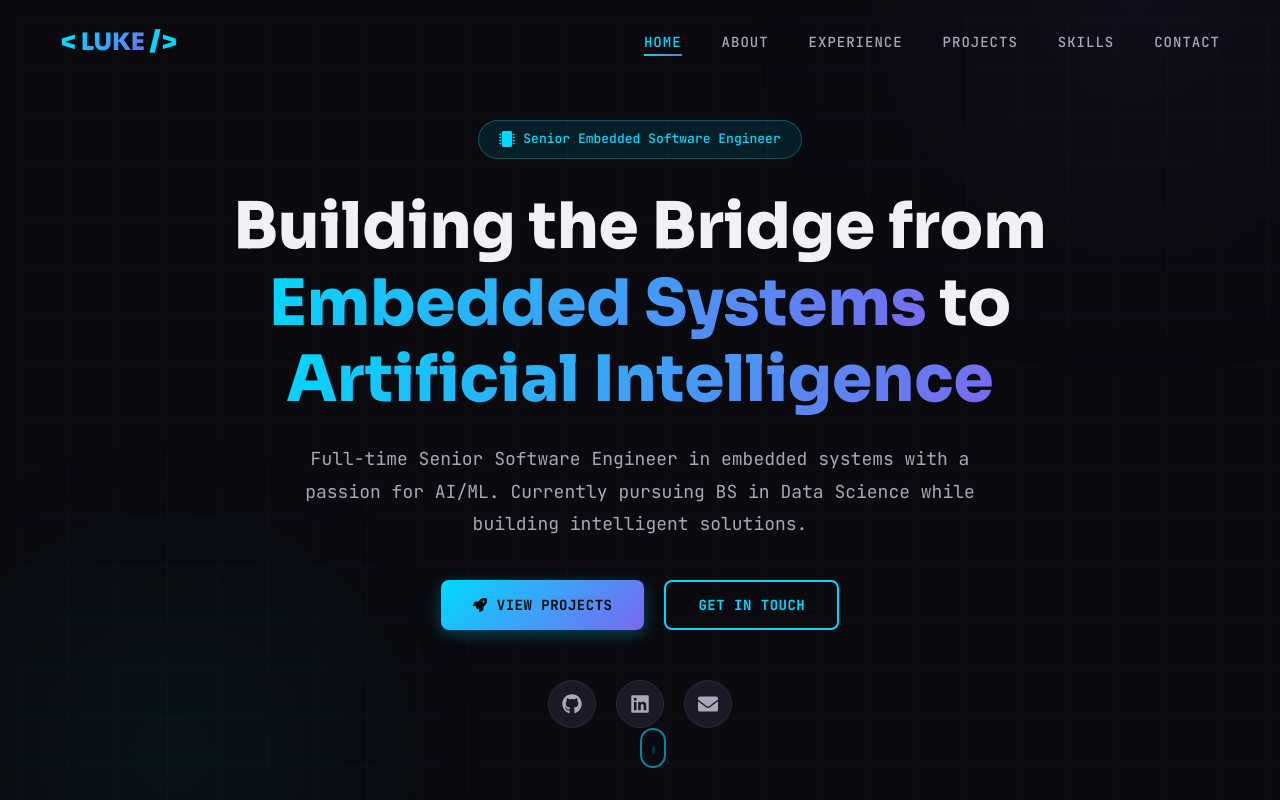
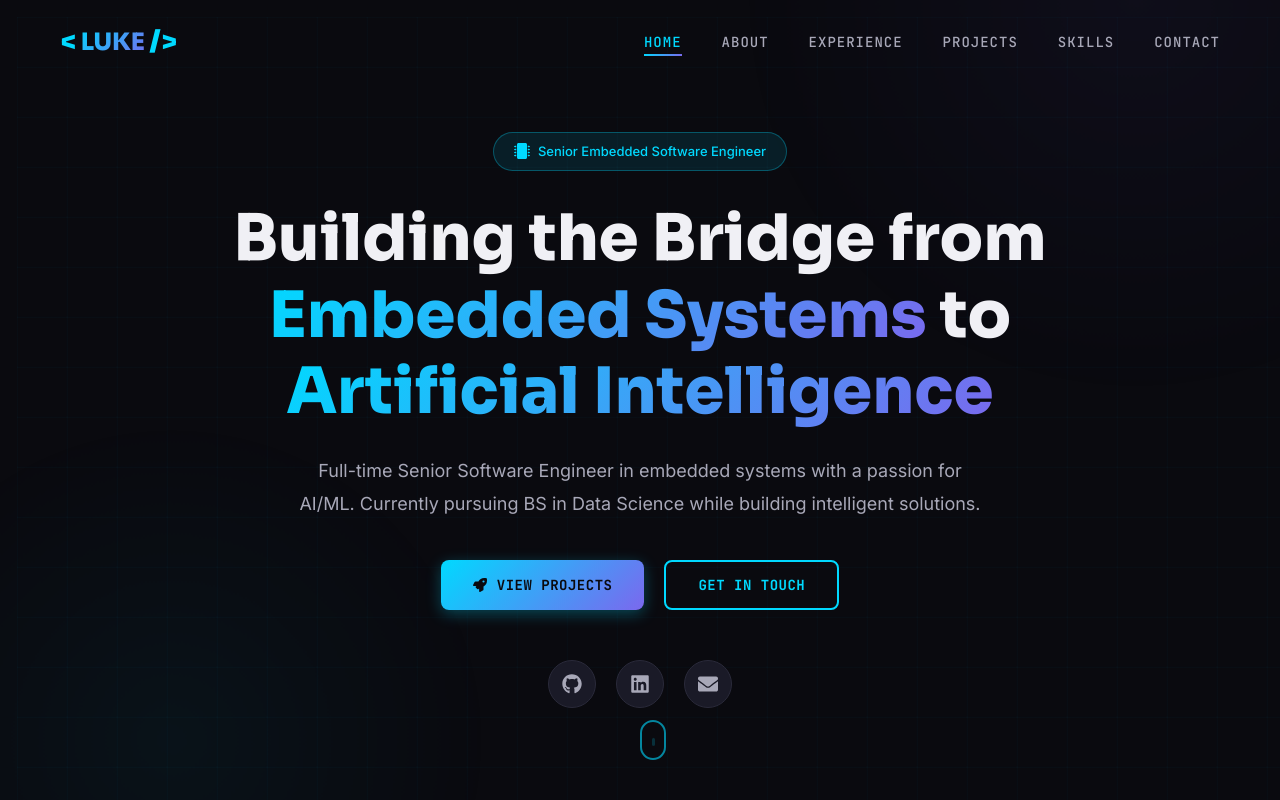
Before and after one commit to Lukeshbarath/portfolio, a React (Create React App) app: page / in a window 1280 px wide. Shown: the top 800 px of the page. Built offline with nearby package versions, Linux system fonts and the light colour scheme; the HTML template or start-up script is replaced by a standard one.

Commit message:
UI Polish

```diff
--- a/src/App.css
+++ b/src/App.css
@@ -26,7 +26,7 @@
   --section-padding: 120px 20px;
 
   /* Effects */
-  --glow: 0 0 20px rgba(0, 217, 255, 0.3);
+  --glow: 0 0 12px rgba(0, 217, 255, 0.15);
   --shadow-sm: 0 2px 8px rgba(0, 0, 0, 0.2);
   --shadow-md: 0 4px 16px rgba(0, 0, 0, 0.3);
   --shadow-lg: 0 8px 32px rgba(0, 0, 0, 0.4);
@@ -43,7 +43,7 @@ html {
 }
 
 body {
-  font-family: var(--font-mono);
+  font-family: var(--font-body);
   background: var(--bg-primary);
   color: var(--text-primary);
   line-height: 1.6;
```
